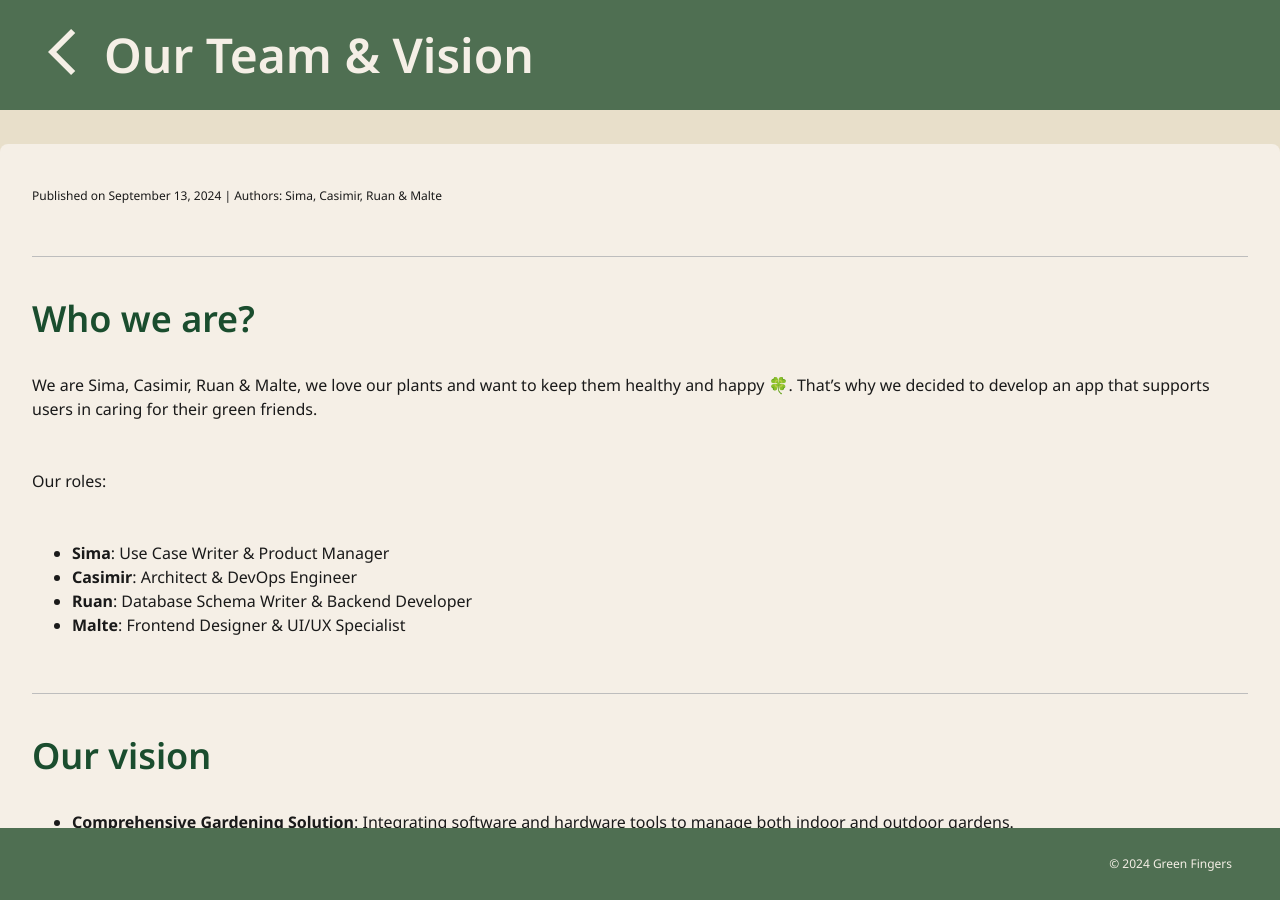
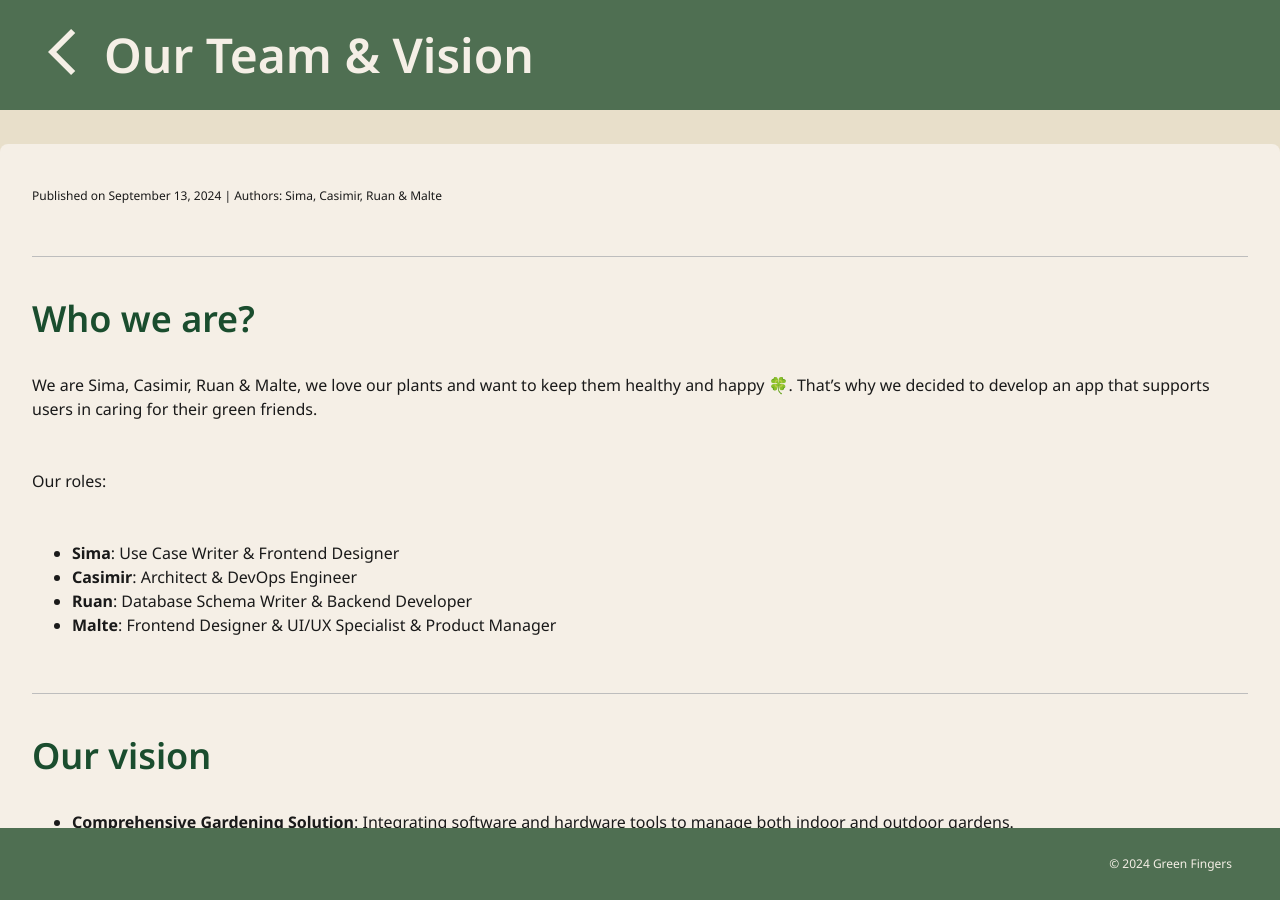
Before and after one commit to Green-Fingers-App/gardeningApp, a Jekyll site: the page built from docs/_posts/2024-09-13-our-vision.md, in a window 1280 px wide and 900 px high. Built offline with Jekyll 4.4.1, drawn with Linux system fonts in a browser that asks for light colours; comment, search, counter and statistics services are not loaded.

Commit message:
Update 2024-09-13-our-vision.md

```diff
--- a/docs/_posts/2024-09-13-our-vision.md
+++ b/docs/_posts/2024-09-13-our-vision.md
@@ -10,10 +10,10 @@ author: "Sima, Casimir, Ruan & Malte"
 We are Sima, Casimir, Ruan & Malte, we love our plants and want to keep them healthy and happy 🍀. That's why we decided to develop an app that supports users in caring for their green friends.
 
 Our roles:
-- **Sima**: Use Case Writer & Product Manager
+- **Sima**: Use Case Writer & Frontend Designer
 - **Casimir**: Architect & DevOps Engineer
 - **Ruan**: Database Schema Writer & Backend Developer
-- **Malte**: Frontend Designer & UI/UX Specialist
+- **Malte**: Frontend Designer & UI/UX Specialist & Product Manager
 
 ---
 
```
